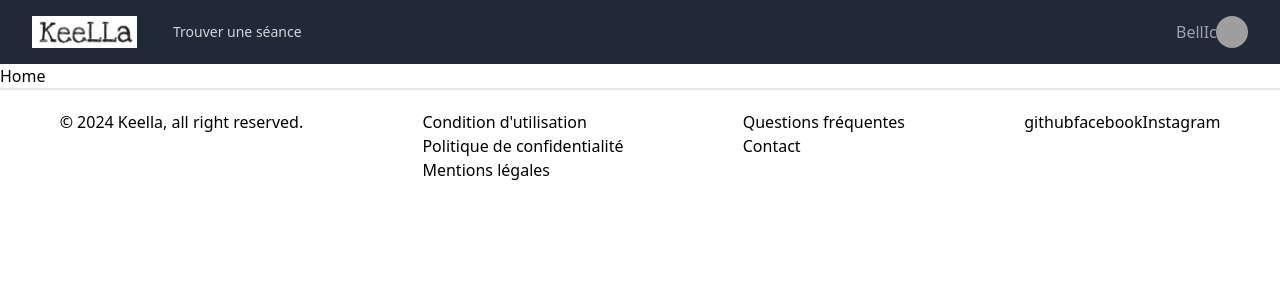
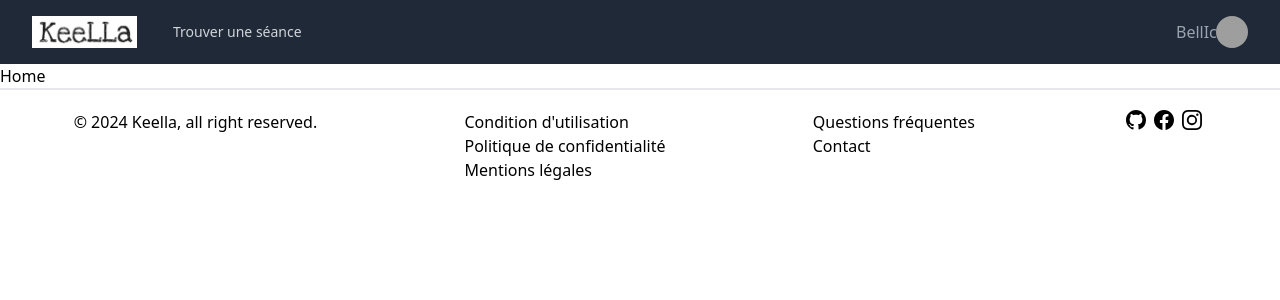
Before and after one commit to tommy-pellerin/front-keella, a React (Vite) app: page / in a window 1280 px wide. Shown: the top 300 px of the page. Built offline with nearby package versions, Linux system fonts and the light colour scheme; grey boxes are pictures that could not be loaded.

Commit message:
footer logo and link added

```diff
--- a/src/components/static/footer.jsx
+++ b/src/components/static/footer.jsx
@@ -19,10 +19,22 @@ export default function Footer() {
           <li><Link to="#">Contact</Link></li>
         </ul>
       </div>
-      <div>
-        <a href="#">github</a>
-        <a href="#">facebook</a>
-        <a href="#">Instagram</a>
+      <div className="flex flex-row">
+        <a href="https://github.com/tommy-pellerin/front-keella">
+          <svg xmlns="http://www.w3.org/2000/svg" width="20" height="20" fill="currentColor" className="mx-1" viewBox="0 0 16 16">
+            <path d="M8 0C3.58 0 0 3.58 0 8c0 3.54 2.29 6.53 5.47 7.59.4.07.55-.17.55-.38 0-.19-.01-.82-.01-1.49-2.01.37-2.53-.49-2.69-.94-.09-.23-.48-.94-.82-1.13-.28-.15-.68-.52-.01-.53.63-.01 1.08.58 1.23.82.72 1.21 1.87.87 2.33.66.07-.52.28-.87.51-1.07-1.78-.2-3.64-.89-3.64-3.95 0-.87.31-1.59.82-2.15-.08-.2-.36-1.02.08-2.12 0 0 .67-.21 2.2.82.64-.18 1.32-.27 2-.27s1.36.09 2 .27c1.53-1.04 2.2-.82 2.2-.82.44 1.1.16 1.92.08 2.12.51.56.82 1.27.82 2.15 0 3.07-1.87 3.75-3.65 3.95.29.25.54.73.54 1.48 0 1.07-.01 1.93-.01 2.2 0 .21.15.46.55.38A8.01 8.01 0 0 0 16 8c0-4.42-3.58-8-8-8"/>
+          </svg>
+        </a>
+        <a href="https://www.facebook.com/profile.php?id=61552425286109&locale=fr_FR">
+          <svg xmlns="http://www.w3.org/2000/svg" width="20" height="20" fill="currentColor" className="mx-1" viewBox="0 0 16 16">
+            <path d="M16 8.049c0-4.446-3.582-8.05-8-8.05C3.58 0-.002 3.603-.002 8.05c0 4.017 2.926 7.347 6.75 7.951v-5.625h-2.03V8.05H6.75V6.275c0-2.017 1.195-3.131 3.022-3.131.876 0 1.791.157 1.791.157v1.98h-1.009c-.993 0-1.303.621-1.303 1.258v1.51h2.218l-.354 2.326H9.25V16c3.824-.604 6.75-3.934 6.75-7.951"/>
+          </svg>
+        </a>
+        <a href="https://www.instagram.com/keella.fr/">
+          <svg xmlns="http://www.w3.org/2000/svg" width="20" height="20" fill="currentColor" className="mx-1" viewBox="0 0 16 16">
+            <path d="M8 0C5.829 0 5.556.01 4.703.048 3.85.088 3.269.222 2.76.42a3.9 3.9 0 0 0-1.417.923A3.9 3.9 0 0 0 .42 2.76C.222 3.268.087 3.85.048 4.7.01 5.555 0 5.827 0 8.001c0 2.172.01 2.444.048 3.297.04.852.174 1.433.372 1.942.205.526.478.972.923 1.417.444.445.89.719 1.416.923.51.198 1.09.333 1.942.372C5.555 15.99 5.827 16 8 16s2.444-.01 3.298-.048c.851-.04 1.434-.174 1.943-.372a3.9 3.9 0 0 0 1.416-.923c.445-.445.718-.891.923-1.417.197-.509.332-1.09.372-1.942C15.99 10.445 16 10.173 16 8s-.01-2.445-.048-3.299c-.04-.851-.175-1.433-.372-1.941a3.9 3.9 0 0 0-.923-1.417A3.9 3.9 0 0 0 13.24.42c-.51-.198-1.092-.333-1.943-.372C10.443.01 10.172 0 7.998 0zm-.717 1.442h.718c2.136 0 2.389.007 3.232.046.78.035 1.204.166 1.486.275.373.145.64.319.92.599s.453.546.598.92c.11.281.24.705.275 1.485.039.843.047 1.096.047 3.231s-.008 2.389-.047 3.232c-.035.78-.166 1.203-.275 1.485a2.5 2.5 0 0 1-.599.919c-.28.28-.546.453-.92.598-.28.11-.704.24-1.485.276-.843.038-1.096.047-3.232.047s-2.39-.009-3.233-.047c-.78-.036-1.203-.166-1.485-.276a2.5 2.5 0 0 1-.92-.598 2.5 2.5 0 0 1-.6-.92c-.109-.281-.24-.705-.275-1.485-.038-.843-.046-1.096-.046-3.233s.008-2.388.046-3.231c.036-.78.166-1.204.276-1.486.145-.373.319-.64.599-.92s.546-.453.92-.598c.282-.11.705-.24 1.485-.276.738-.034 1.024-.044 2.515-.045zm4.988 1.328a.96.96 0 1 0 0 1.92.96.96 0 0 0 0-1.92m-4.27 1.122a4.109 4.109 0 1 0 0 8.217 4.109 4.109 0 0 0 0-8.217m0 1.441a2.667 2.667 0 1 1 0 5.334 2.667 2.667 0 0 1 0-5.334"/>
+          </svg>
+        </a>
       </div>
     </footer>
   );
```
